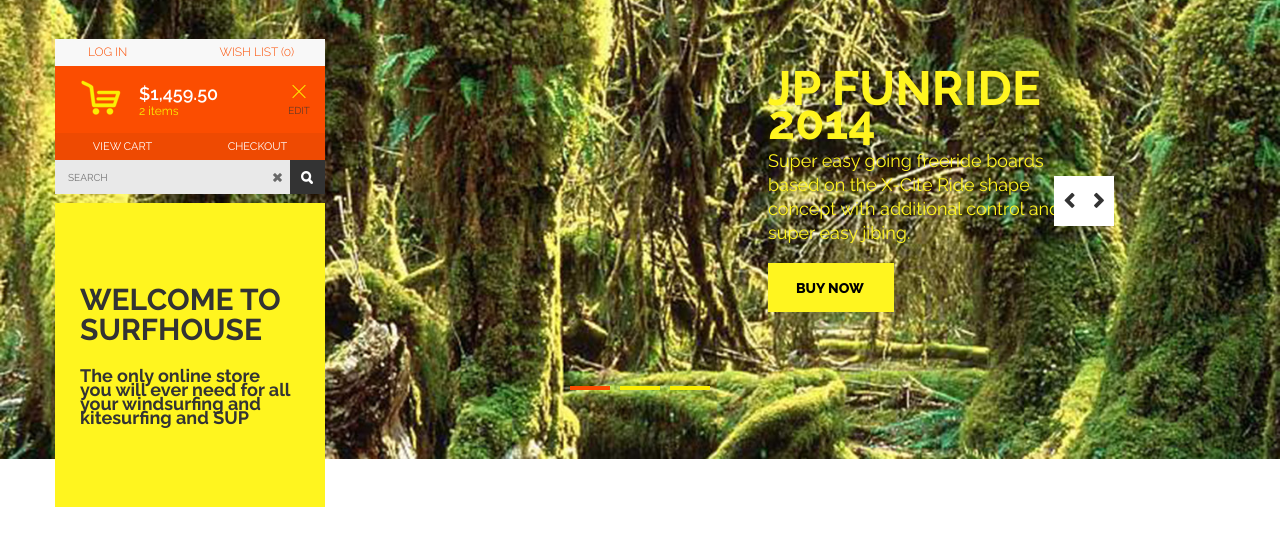
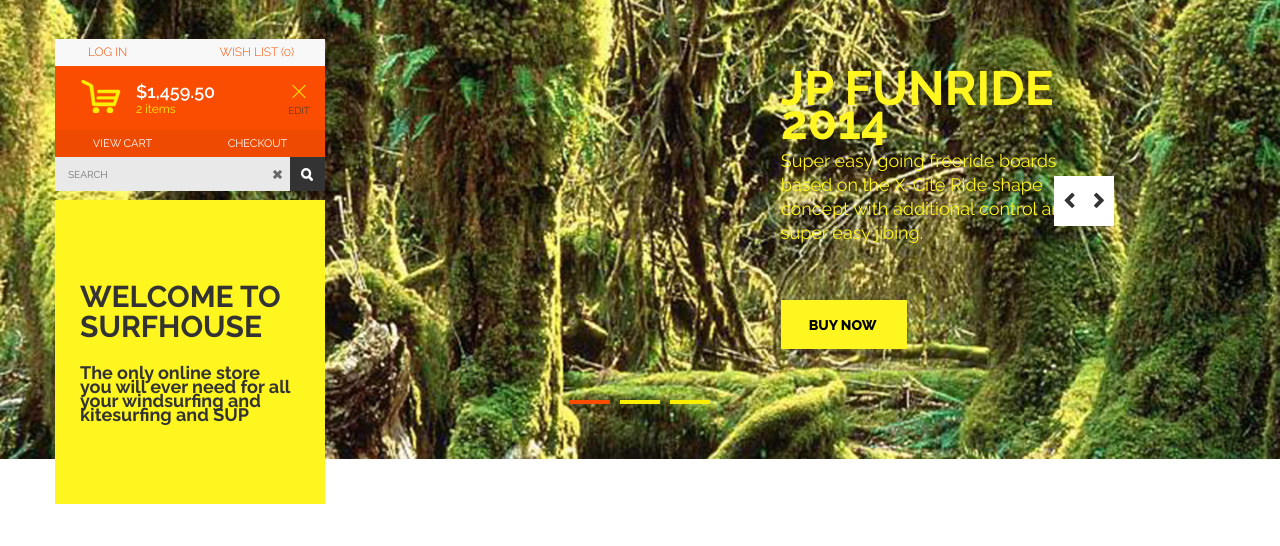
Before and after one commit to morfilius/eshop, a website: page app/index.html in a window 1280 px wide. Shown: the part 138-684 px from the top of the page. Drawn offline with nearby package versions, Linux system fonts and the light colour scheme.

Commit message:
11.04.16 23:51 full header index

```diff
--- a/app/index.html
+++ b/app/index.html
@@ -72,7 +72,7 @@
 									<div class="truck basket__main-left">
 										<a href='#' class="truck__bg"></a>
 										<div class="truck__price-wrap">
-											<div class="truck__price">$1,459.50</div>
+											<div class="truck__price"><span>$1,459.50</span></div>
 											<a href="#" class="truck__item-in-bask">2 items</a>
 										</div>
 									</div>
@@ -130,6 +130,7 @@
 							<p class="carousel-1__text">
 								Lorem ipsum dolor sit amet, consectetur adipisicing elit. Eius minima modi, tenetur placeat illum voluptates est error expedita ducimus recusandae.
 							</p>
+							<a href="#" class="button button_font_1 button_bg_1 button_size_1">buy now</a>
 						</section>
 					</div>
 					<div>
@@ -139,6 +140,7 @@
 							<p class="carousel-1__text">
 								Lorem ipsum dolor sit amet, consectetur adipisicing elit. Laborum laudantium commodi eveniet nostrum temporibus, veniam fugiat. Voluptas quo corporis quos obcaecati soluta, facilis at sapiente voluptatem velit.
 							</p>
+							<a href="#" class="button button_font_1 button_bg_1 button_size_1">buy now</a>
 						</section>
 					</div>
 				</div>
--- a/app/sass/style.scss
+++ b/app/sass/style.scss
@@ -112,7 +112,7 @@
 	&__main-left {
 		float: left;
 		width: 79.2%;
-		padding: 14px 5px 13px 26px;
+		padding: 10px 5px 12px 26px;
 	}
 	&__main-right {
 		float: right;
@@ -163,9 +163,9 @@
 	&__bg {
 		display: inline-block;
 		width: 41px;
-		height: 35px;
-		background: url('../img/icon-cart.png') no-repeat;
-		margin-right: 13px;
+		height: 37px;
+		background: url('../img/icon-cart.png') 0 3px no-repeat;
+		margin-right: 10px;
 		&:hover {
 			opacity: 0.8;
 		}
@@ -255,7 +255,7 @@
 	&__desc {
 		position: absolute;
 		width: 313px;
-		left: 60%;
+		left: 61%;
 		top: 35%;
 		color: #fff51f;
 		font-family: Raleway,sans-serif;
@@ -264,7 +264,7 @@
 		line-height: 24px;
 	}
 	&__text {
-		margin-top: 10px;
+		margin: 10px 0 55px;
 	}
 }
 
@@ -293,7 +293,7 @@
 		position: absolute;
 		width: 100%;
 		text-align: center;
-		bottom: 64px;
+		bottom: 8.5%;
 	}
 	&-dot {
 		display: inline-block;
```
Also changed, not shown: app/css/style.css.
